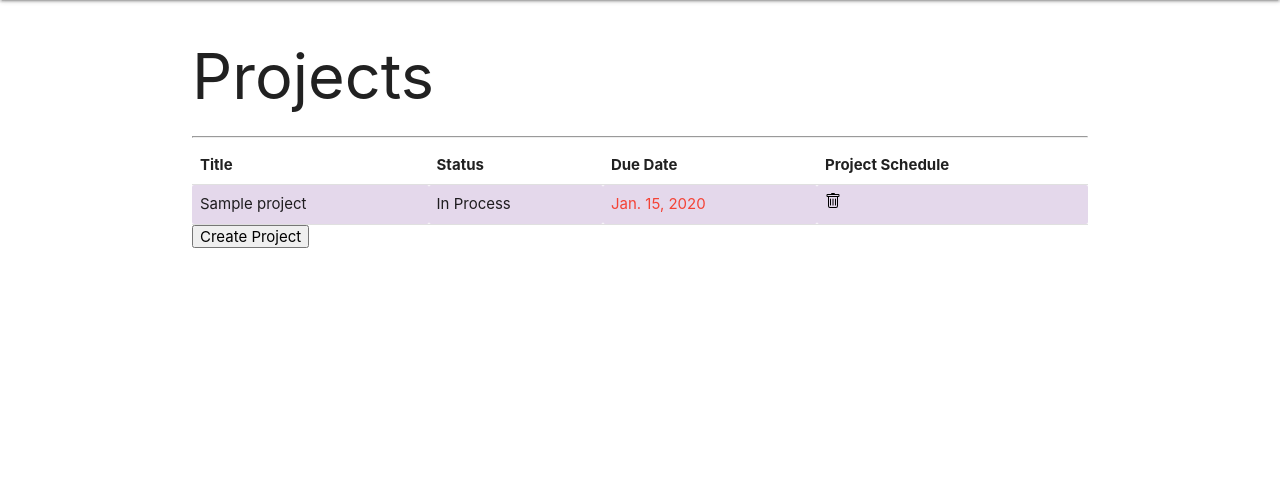
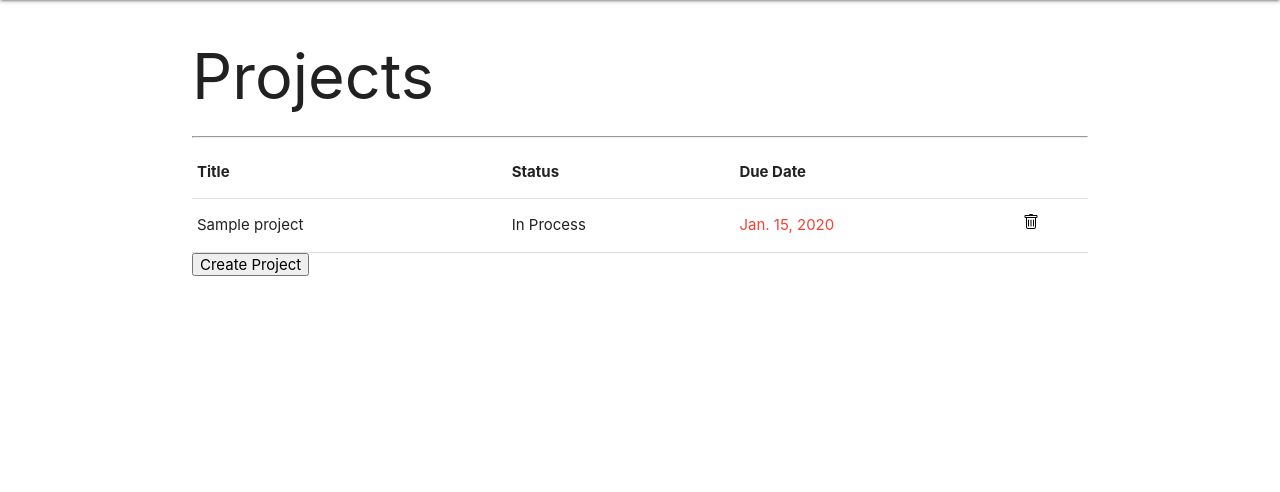
Before and after one commit to lucas-richards/task_master, a Django app: page /projects/ in a window 1280 px wide. Shown: the part 64-556 px from the top of the page. Run offline with Django 4.2, Linux system fonts and the light colour scheme; tables that the repository leaves empty hold one stand-in row (values such as "Sample post").

Commit message:
Implemented some standardisation across UI

```diff
--- a/main_app/templates/projects/detail.html
+++ b/main_app/templates/projects/detail.html
@@ -22,7 +22,6 @@
 <table class="striped">
   <thead>
     <tr>
-      <th></th>
       <th>Priority</th>
       <th>Title</th>
       <th>Description</th>
@@ -34,11 +33,6 @@
   <tbody>
     {% for task in tasks %}
     <tr>
-      <td>
-        <a href="{% url 'tasks_detail' project.id task.id %}">
-          <i class="material-icons">launch</i>
-        </a>
-      </td>
       <td>{{task.priority}}</td>
       <td>{{task.title}}</td>
       <td>{{task.description}}</td>
--- a/main_app/templates/projects/index.html
+++ b/main_app/templates/projects/index.html
@@ -5,27 +5,10 @@
 <hr>
 <table class="highlight cursor-pointer">
     <thead>
-        <style>
-            table {
-                border-collapse: collapse;
-                width: 100%;
-            }
-
-            th,
-            td {
-                text-align: left;
-                padding: 8px;
-            }
-
-            tr:nth-child(odd) {
-                background-color: rgb(228, 216, 235);
-            }
-        </style>
         <tr>
             <th>Title</th>
             <th>Status</th>
             <th>Due Date</th>
-            <th>Project Schedule</th>
         </tr>
     </thead>
     <tbody>
```
Lines whose indentation alone changed are shown as unchanged.
